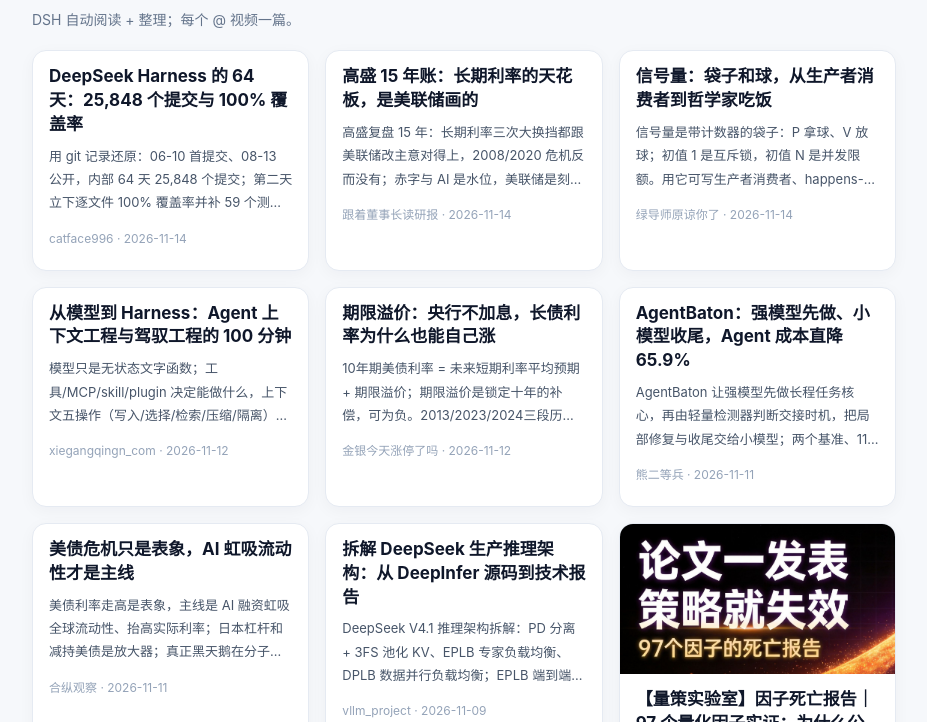
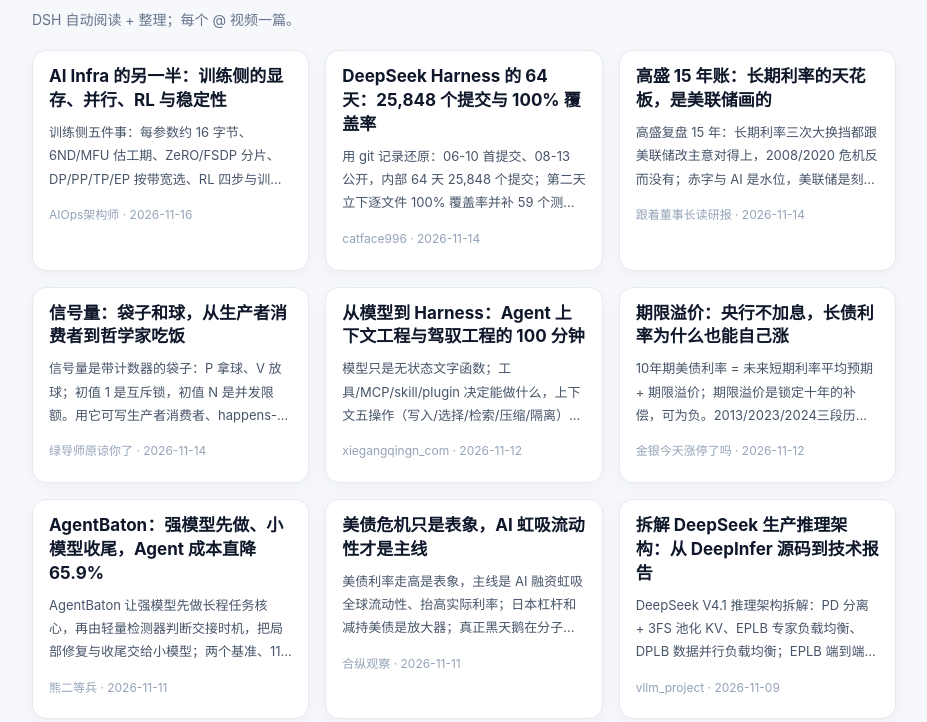
Before and after one commit to Pingpongdragon/bili-mentions-blog, a plain HTML site: page index.html in a window 1280 px wide. Shown: the part 78-800 px from the top of the page, without its empty margins (176-1103 px from the left). Drawn offline with Linux system fonts and the light colour scheme.

Commit message:
Mention blog: index.html

```diff
--- a/index.html
+++ b/index.html
@@ -22,6 +22,11 @@ a{color:#2563eb;text-decoration:none}a:hover{text-decoration:underline}
 .empty{padding:40px 0;color:#64748b;text-align:center}
 @media(max-width:640px){.wrap{padding:20px 12px 50px}article{padding:22px 18px}h1{font-size:24px}}
 </style></head><body><div class="wrap"><h1>B站 @ 我的视频</h1><p class="meta">DSH 自动阅读 + 整理；每个 @ 视频一篇。</p><div class="grid">
+<a class="card" href="posts/BV1Yf4b6zEPG.html">
+
+  <div class="pad"><h2>AI Infra 的另一半：训练侧的显存、并行、RL 与稳定性</h2><p>训练侧五件事：每参数约 16 字节、6ND/MFU 估工期、ZeRO/FSDP 分片、DP/PP/TP/EP 按带宽选、RL 四步与训练稳定性；大集群故障是常态，ETT2 与 checkpoint 是关键。</p><small>AIOps架构师 · 2026-11-16</small></div>
+</a>
+
 <a class="card" href="posts/BV1HzW96UEvC.html">
 
   <div class="pad"><h2>DeepSeek Harness 的 64 天：25,848 个提交与 100% 覆盖率</h2><p>用 git 记录还原：06-10 首提交、08-13 公开，内部 64 天 25,848 个提交；第二天立下逐文件 100% 覆盖率并补 59 个测试；TUI 18 天加入又删除，42 个版本全是 RC/alpha，暂不收外部 PR。</p><small>catface996 · 2026-11-14</small></div>
```
